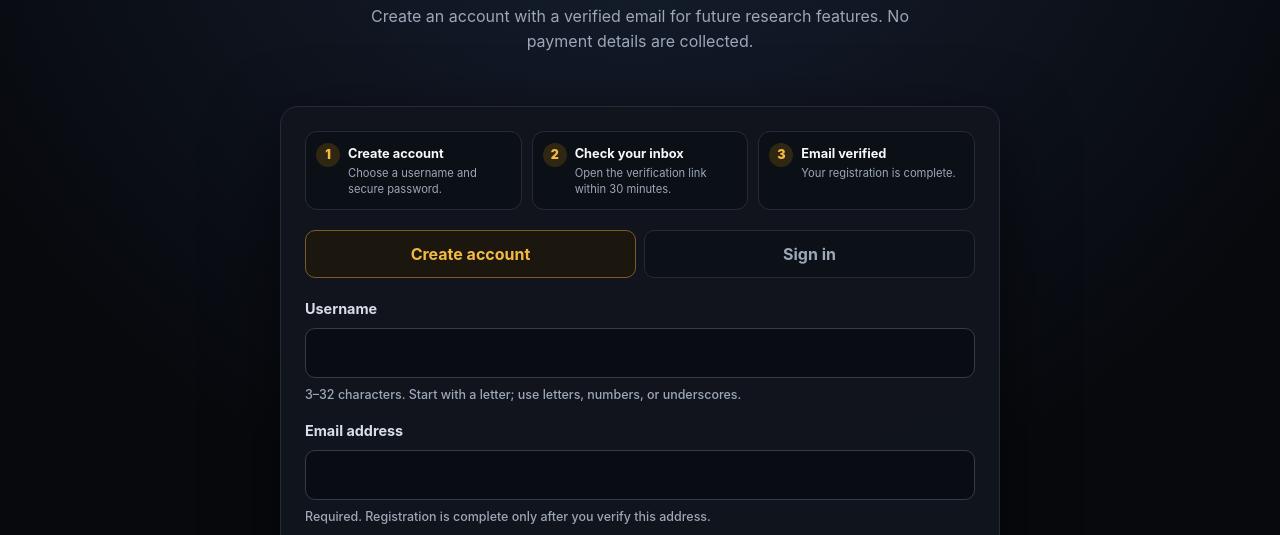
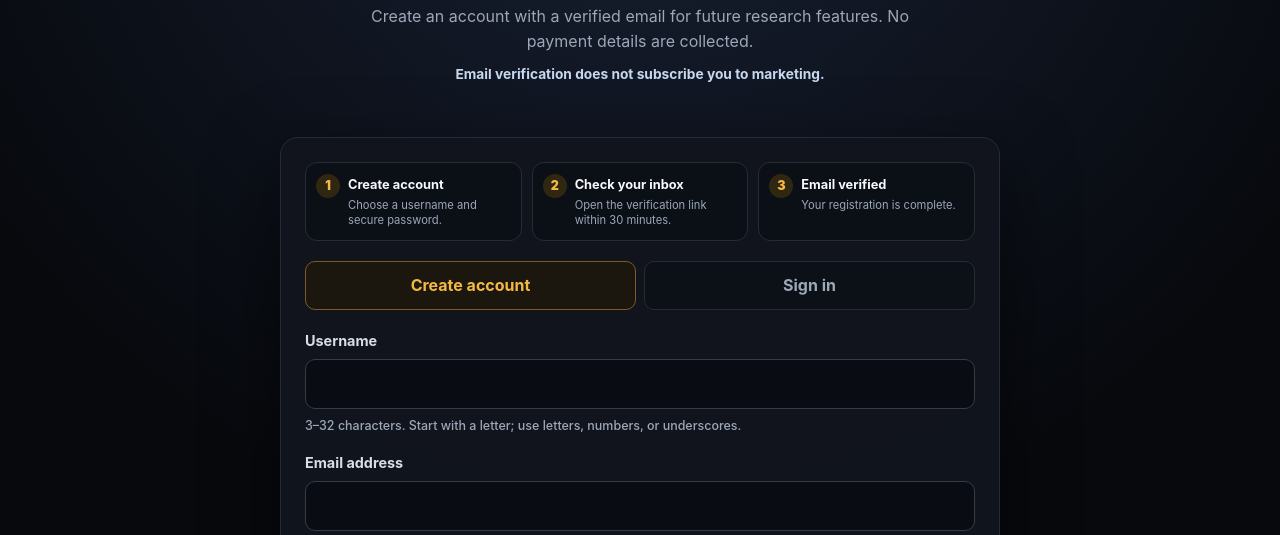
Before and after one commit to vitalydz/btc2g.github.io, a website with bundled scripts: page cloudflare/auth/public/index.html in a window 1280 px wide. Shown: the part 239-774 px from the top of the page. Built offline with nearby package versions, Linux system fonts and the light colour scheme; files whose address does not match are found by name.

Commit message:
Clarify email verification privacy

```diff
--- a/cloudflare/auth/public/account-language.js
+++ b/cloudflare/auth/public/account-language.js
@@ -22,7 +22,10 @@ const rows = {
 };
 
 const keys = ['title','intro','today','total','subscribers','visitors','views','refresh','create','signIn','username','email','password','show','hide','passwordHint','loginPasswordHint'];
-const dictionaries = Object.fromEntries(Object.entries(rows).map(([lang, values]) => [lang, Object.fromEntries(keys.map((key, index) => [key, values[index]]))]));
+const trustRows = {
+  en:'Email verification does not subscribe you to marketing.',ru:'Подтверждение email не подписывает вас на рекламную рассылку.',he:'אימות האימייל אינו רושם אתכם לדיוור שיווקי.',de:'Die E-Mail-Bestätigung meldet Sie nicht für Marketing an.',fr:'La vérification de l’e-mail ne vous inscrit pas aux communications marketing.',es:'Verificar el correo no te suscribe a comunicaciones de marketing.',zh:'验证邮箱不会订阅营销邮件。',it:'La verifica dell’email non ti iscrive alle comunicazioni di marketing.',pt:'A verificação do email não o inscreve em comunicações de marketing.',ar:'لا يؤدي توثيق البريد الإلكتروني إلى الاشتراك في رسائل تسويقية.',hi:'ईमेल सत्यापन आपको मार्केटिंग संदेशों की सदस्यता नहीं देता।',ja:'メール確認によってマーケティング配信に登録されることはありません。',ko:'이메일 인증은 마케팅 메시지 구독으로 이어지지 않습니다.',tr:'E-posta doğrulaması sizi pazarlama iletilerine abone yapmaz.',pl:'Weryfikacja e-maila nie zapisuje Cię na wiadomości marketingowe.',nl:'E-mailverificatie schrijft u niet in voor marketingberichten.',uk:'Підтвердження email не підписує вас на маркетингові повідомлення.',id:'Verifikasi email tidak mendaftarkan Anda ke pesan pemasaran.',vi:'Xác minh email không đăng ký bạn nhận nội dung tiếp thị.'
+};
+const dictionaries = Object.fromEntries(Object.entries(rows).map(([lang, values]) => [lang, {...Object.fromEntries(keys.map((key, index) => [key, values[index]])), trust:trustRows[lang]}]));
 const extras = {
   en: { dataUnavailable:'Data unavailable', statsUnavailable:'Data unavailable. The statistics service could not be reached. Retry below.' },
   ru: { dataUnavailable:'Данные недоступны', statsUnavailable:'Данные недоступны. Не удалось связаться со службой статистики. Повторите попытку ниже.' }
@@ -41,7 +44,7 @@ export function applyAccountLanguage() {
   try { localStorage.setItem('lang', accountLanguage); } catch {}
   const selector = document.querySelector('#account-language');
   selector.value = accountLanguage;
-  const targets = { title:'account-title', intro:'account-intro', today:'stats-title', total:'total-label', subscribers:'subscribers-label', visitors:'visitors-label', views:'views-label', refresh:'refresh-stats', create:'register-tab', signIn:'login-tab', username:'username-label', email:'registration-email-label', password:'password-label', show:'toggle-password' };
+  const targets = { title:'account-title', intro:'account-intro', trust:'account-trust', today:'stats-title', total:'total-label', subscribers:'subscribers-label', visitors:'visitors-label', views:'views-label', refresh:'refresh-stats', create:'register-tab', signIn:'login-tab', username:'username-label', email:'registration-email-label', password:'password-label', show:'toggle-password' };
   Object.entries(targets).forEach(([key,id]) => { const node = document.getElementById(id); if (node) node.textContent = accountText(key); });
   document.querySelector('#account-home-link').href = `https://btc2g.com/?lang=${encodeURIComponent(accountLanguage)}`;
   if (accountLanguage === 'ru') {
--- a/cloudflare/auth/public/account.css
+++ b/cloudflare/auth/public/account.css
@@ -11,7 +11,8 @@ a { color:var(--gold); }
 .hero { padding:58px 0 30px; text-align:center; }
 .eyebrow { color:var(--gold); font-size:.78rem; font-weight:800; letter-spacing:.18em; }
 h1 { margin:.25rem 0 .65rem; font-size:clamp(2rem,8vw,3.7rem); line-height:1.02; }
-.hero p:last-child { max-width:560px; margin:0 auto; color:var(--muted); }
+.hero #account-intro { max-width:560px; margin:0 auto; color:var(--muted); }
+.hero .account-trust { max-width:560px; margin:10px auto 0; color:#c7d8ee; font-size:.86rem; font-weight:700; }
 .stats { display:grid; grid-template-columns:repeat(3,1fr); gap:1px; overflow:hidden; margin-top:22px; border:1px solid var(--line); border-radius:18px; background:var(--line); }
 .stats:has(#subscribers-card[hidden]) { grid-template-columns:repeat(2,1fr); }
 .stats>div { padding:20px 12px; background:#0d1118; text-align:center; }
--- a/cloudflare/auth/public/index.html
+++ b/cloudflare/auth/public/index.html
@@ -26,6 +26,7 @@
       <p class="eyebrow">EARLY ACCESS</p>
       <h1 id="account-title">Your BTC2G account</h1>
       <p id="account-intro">Create an account with a verified email for future research features. No payment details are collected.</p>
+      <p class="account-trust" id="account-trust">Email verification does not subscribe you to marketing.</p>
     </section>
 
     <section class="card" id="account-card">
```
Also changed, not shown: cloudflare/auth/tests/ui.test.mjs (+4 -0 lines), 2 other files.
